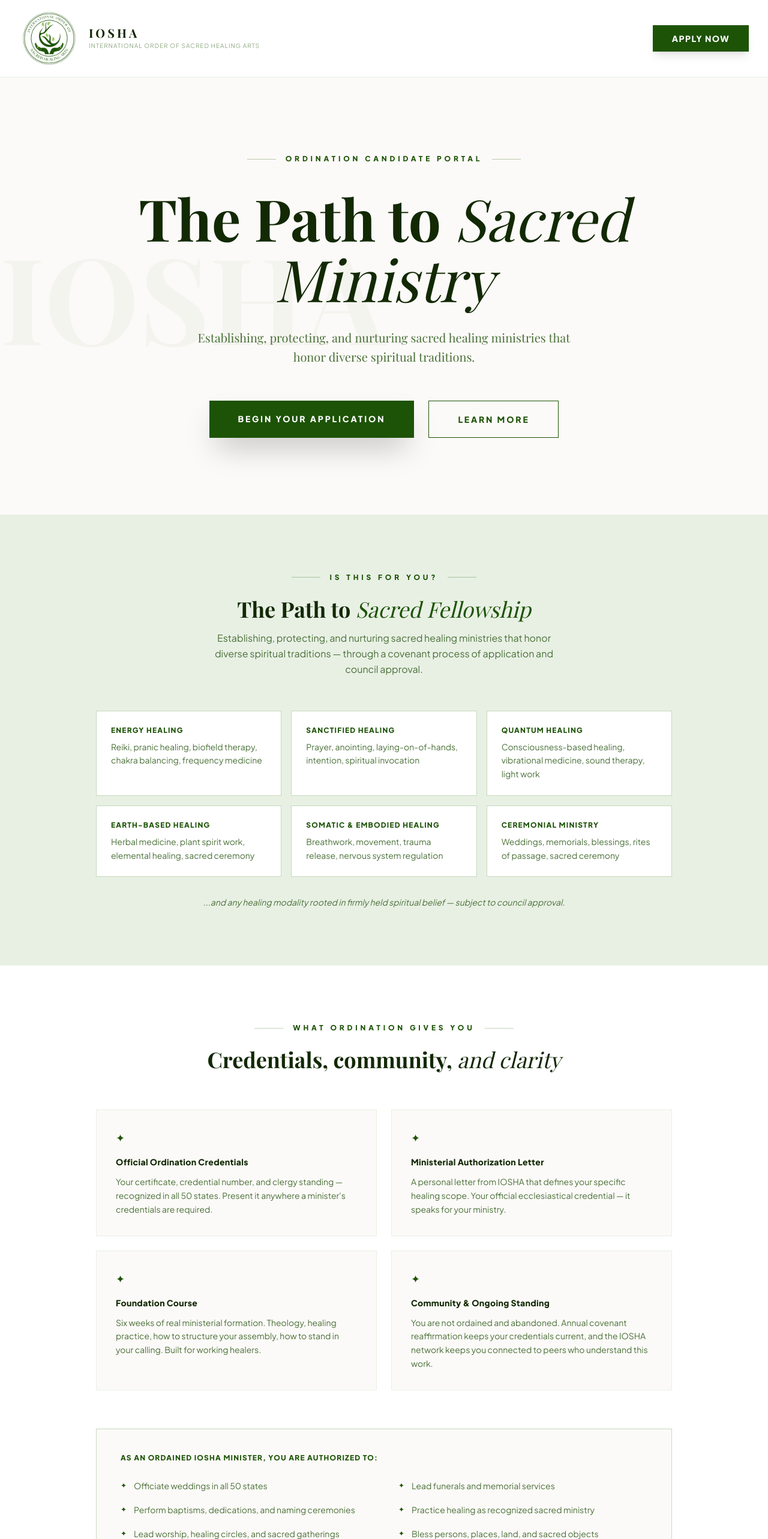
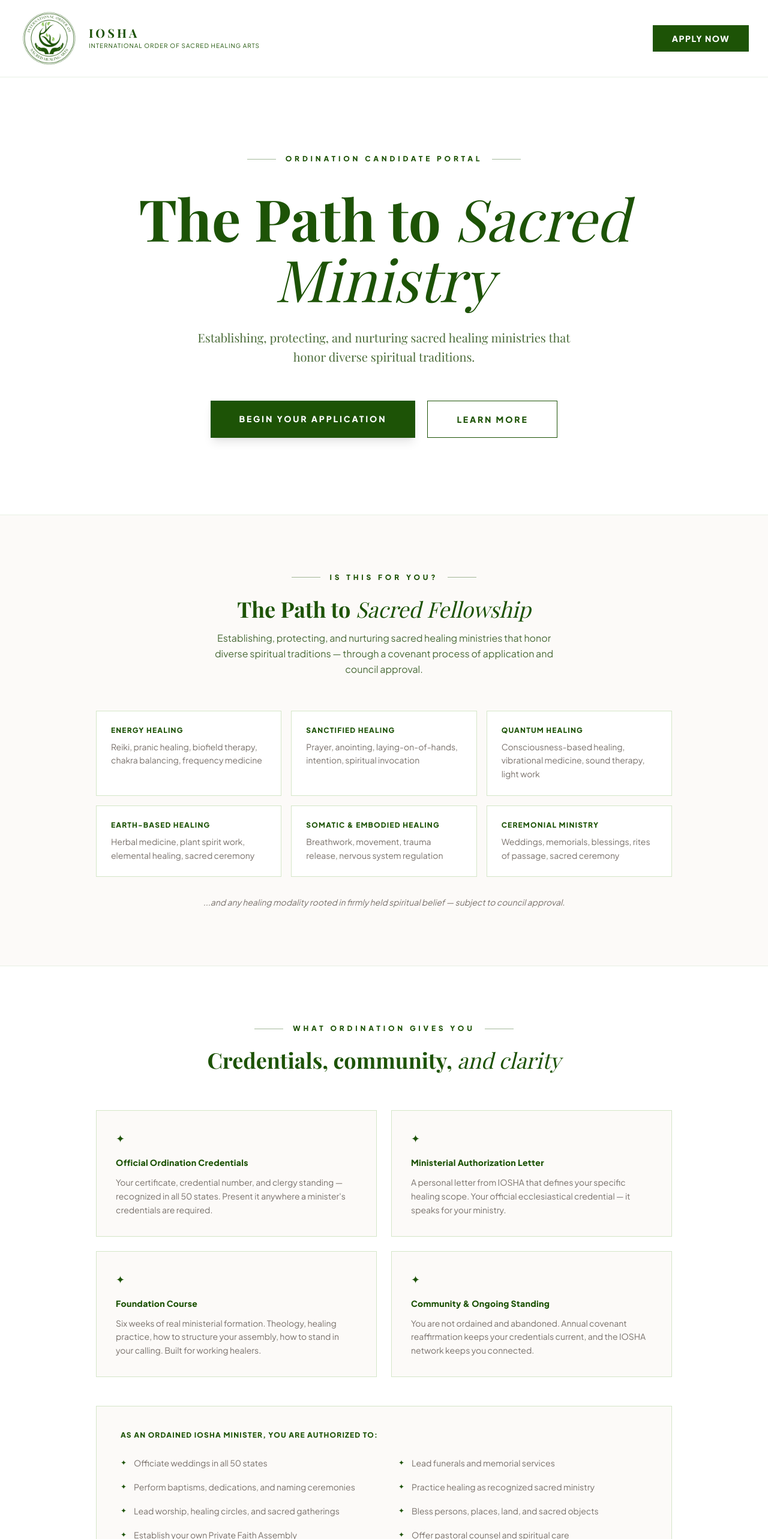
Before and after one commit to iosha2025/iosha-main-site, a Next.js app: page / in a window 1280 px wide. Shown: the top 2566 px of the page at 60% size. Built offline with nearby package versions, Linux system fonts and the light colour scheme.

Commit message:
No black: all headings and text in forest green #1d5306, body in warm stone

```diff
--- a/app/page.tsx
+++ b/app/page.tsx
@@ -10,23 +10,25 @@ const HEALING_ARTS = [
   { title: 'Ceremonial Ministry', description: 'Weddings, memorials, blessings, rites of passage, sacred ceremony' },
 ]
 
+const G = '#1d5306'   // brand green — all accents and headings
+
 export default function HomePage() {
   return (
-    <div style={{ fontFamily: 'var(--font-jakarta)' }} className="min-h-screen bg-[#FCFAF8]">
+    <div style={{ fontFamily: 'var(--font-jakarta)', backgroundColor: '#FCFAF8' }} className="min-h-screen">
 
       {/* Nav */}
-      <nav className="bg-white border-b border-[#e8f0e4] sticky top-0 z-50">
+      <nav style={{ backgroundColor: 'white', borderBottom: '1px solid #e8f0e4' }} className="sticky top-0 z-50">
         <div className="max-w-7xl mx-auto px-4 sm:px-6 lg:px-8">
-          <div className="flex justify-between h-32 items-center">
+          <div className="flex justify-between items-center h-32">
             <div className="flex items-center gap-4">
               <Image src="/iosha-logo.png" alt="IOSHA" width={100} height={100} className="object-contain" />
-              <div className="flex flex-col">
-                <span className="text-xl font-bold tracking-[0.2em] leading-none" style={{ fontFamily: 'var(--font-playfair)', color: '#122904' }}>IOSHA</span>
-                <span className="text-[10px] tracking-widest font-medium uppercase mt-1" style={{ color: '#8fa882' }}>International Order of Sacred Healing Arts</span>
+              <div>
+                <div className="text-xl font-bold tracking-[0.2em] leading-none" style={{ fontFamily: 'var(--font-playfair)', color: G }}>IOSHA</div>
+                <div className="text-[10px] tracking-widest uppercase mt-1" style={{ color: G }}>International Order of Sacred Healing Arts</div>
               </div>
             </div>
             <Link href="https://elder-portal.vercel.app/application/welcome"
-              className="btn-forest px-8 py-3 text-sm font-bold tracking-widest uppercase shadow-lg">
+              className="btn-forest px-8 py-3 text-sm font-bold tracking-widest uppercase shadow">
               Apply Now
             </Link>
           </div>
@@ -34,97 +36,89 @@ export default function HomePage() {
       </nav>
 
       {/* Hero */}
-      <section className="relative bg-[#FCFAF8] py-32 overflow-hidden border-b border-[#e8f0e4]">
-        <div className="max-w-7xl mx-auto px-4 sm:px-6 lg:px-8 relative z-10">
-          <div className="flex flex-col items-center text-center">
-            <div className="flex items-center gap-4 mb-10">
-              <div className="h-[1px] w-12" style={{ backgroundColor: '#1d5306', opacity: 0.3 }}></div>
-              <span className="text-xs font-bold uppercase tracking-[0.4em]" style={{ color: '#1d5306' }}>Ordination Candidate Portal</span>
-              <div className="h-[1px] w-12" style={{ backgroundColor: '#1d5306', opacity: 0.3 }}></div>
+      <section className="py-32" style={{ backgroundColor: 'white', borderBottom: '1px solid #e8f0e4' }}>
+        <div className="max-w-5xl mx-auto px-4 sm:px-6 lg:px-8 text-center">
+          <div className="flex items-center justify-center gap-4 mb-10">
+            <div className="h-px w-12" style={{ backgroundColor: G, opacity: 0.4 }}></div>
+            <span className="text-xs font-bold uppercase tracking-[0.4em]" style={{ color: G }}>Ordination Candidate Portal</span>
+            <div className="h-px w-12" style={{ backgroundColor: G, opacity: 0.4 }}></div>
           </div>
-            <h1 className="text-6xl md:text-8xl font-bold mb-8 max-w-5xl leading-[1.05]" style={{ fontFamily: 'var(--font-playfair)', color: '#122904' }}>
-              The Path to <span className="italic font-light">Sacred Ministry</span>
+          <h1 className="text-6xl md:text-8xl font-bold mb-8 leading-[1.05]" style={{ fontFamily: 'var(--font-playfair)', color: G }}>
+            The Path to <span className="italic font-light" style={{ color: G }}>Sacred Ministry</span>
           </h1>
-            <p className="text-xl mb-14 leading-relaxed max-w-2xl" style={{ fontFamily: 'var(--font-playfair)', color: '#4a7038' }}>
+          <p className="text-xl mb-14 leading-relaxed max-w-2xl mx-auto" style={{ fontFamily: 'var(--font-playfair)', color: '#4a6b38' }}>
             Establishing, protecting, and nurturing sacred healing ministries that honor diverse spiritual traditions.
           </p>
-            <div className="flex flex-col sm:flex-row gap-6">
+          <div className="flex flex-col sm:flex-row gap-5 justify-center">
             <Link href="https://elder-portal.vercel.app/application/welcome"
-                className="px-12 py-5 font-bold text-sm tracking-[0.2em] uppercase transition-all shadow-2xl text-white"
-                style={{ backgroundColor: '#1d5306' }}>
+              className="btn-forest px-12 py-5 font-bold text-sm tracking-[0.2em] uppercase shadow-lg">
               Begin Your Application
             </Link>
-              <a href="#who"
-                className="px-12 py-5 font-bold text-sm tracking-[0.2em] uppercase transition-all border"
-                style={{ borderColor: '#1d5306', color: '#1d5306', backgroundColor: 'transparent' }}>
+            <a href="#who" className="px-12 py-5 font-bold text-sm tracking-[0.2em] uppercase border"
+              style={{ borderColor: G, color: G, backgroundColor: 'transparent' }}>
               Learn More
             </a>
           </div>
         </div>
-        </div>
-        <div className="absolute top-1/2 left-0 -translate-y-1/2 opacity-[0.03] pointer-events-none select-none">
-          <div className="text-[200px] font-bold leading-none" style={{ fontFamily: 'var(--font-playfair)', color: '#1d5306' }}>IOSHA</div>
-        </div>
       </section>
 
       {/* Who it's for */}
-      <section id="who" className="py-24" style={{ backgroundColor: '#e8f0e4' }}>
+      <section id="who" className="py-24" style={{ backgroundColor: '#FCFAF8', borderBottom: '1px solid #e8f0e4' }}>
         <div className="max-w-5xl mx-auto px-4 sm:px-6 lg:px-8 text-center">
           <div className="flex items-center justify-center gap-4 mb-6">
-            <div className="h-[1px] w-12" style={{ backgroundColor: '#1d5306', opacity: 0.3 }}></div>
-            <span className="text-xs font-bold uppercase tracking-[0.4em]" style={{ color: '#1d5306' }}>Is This for You?</span>
-            <div className="h-[1px] w-12" style={{ backgroundColor: '#1d5306', opacity: 0.3 }}></div>
+            <div className="h-px w-12" style={{ backgroundColor: G, opacity: 0.4 }}></div>
+            <span className="text-xs font-bold uppercase tracking-[0.4em]" style={{ color: G }}>Is This for You?</span>
+            <div className="h-px w-12" style={{ backgroundColor: G, opacity: 0.4 }}></div>
           </div>
-          <h2 className="text-4xl font-bold mb-4" style={{ fontFamily: 'var(--font-playfair)', color: '#122904' }}>
-            The Path to <span className="italic font-light" style={{ color: '#1d5306' }}>Sacred Fellowship</span>
+          <h2 className="text-4xl font-bold mb-4" style={{ fontFamily: 'var(--font-playfair)', color: G }}>
+            The Path to <span className="italic font-light" style={{ color: G }}>Sacred Fellowship</span>
           </h2>
-          <p className="max-w-xl mx-auto mb-14 leading-relaxed" style={{ color: '#4a7038' }}>
+          <p className="max-w-xl mx-auto mb-14 leading-relaxed" style={{ color: '#4a6b38' }}>
             Establishing, protecting, and nurturing sacred healing ministries that honor diverse spiritual traditions — through a covenant process of application and council approval.
           </p>
           <div className="grid md:grid-cols-2 lg:grid-cols-3 gap-4 text-left">
             {HEALING_ARTS.map((art) => (
-              <div key={art.title} className="p-6 border bg-white" style={{ borderColor: '#c4d9bb' }}>
-                <h3 className="font-bold uppercase text-xs tracking-widest mb-2" style={{ color: '#1d5306' }}>{art.title}</h3>
-                <p className="text-sm leading-relaxed" style={{ color: '#4a7038' }}>{art.description}</p>
+              <div key={art.title} className="p-6 bg-white" style={{ border: `1px solid #d4e6c8` }}>
+                <h3 className="font-bold uppercase text-xs tracking-widest mb-2" style={{ color: G }}>{art.title}</h3>
+                <p className="text-sm leading-relaxed text-stone-500">{art.description}</p>
               </div>
             ))}
           </div>
-          <p className="text-sm italic mt-8" style={{ color: '#4a7038' }}>...and any healing modality rooted in firmly held spiritual belief — subject to council approval.</p>
+          <p className="text-sm italic mt-8 text-stone-500">...and any healing modality rooted in firmly held spiritual belief — subject to council approval.</p>
         </div>
       </section>
 
       {/* What you get */}
-      <section className="py-24 bg-white border-b border-[#e8f0e4]">
+      <section className="py-24 bg-white" style={{ borderBottom: '1px solid #e8f0e4' }}>
         <div className="max-w-5xl mx-auto px-4 sm:px-6 lg:px-8">
           <div className="text-center mb-16">
             <div className="flex items-center justify-center gap-4 mb-6">
-              <div className="h-[1px] w-12" style={{ backgroundColor: '#1d5306', opacity: 0.25 }}></div>
-              <span className="text-xs font-bold uppercase tracking-[0.4em]" style={{ color: '#1d5306' }}>What Ordination Gives You</span>
-              <div className="h-[1px] w-12" style={{ backgroundColor: '#1d5306', opacity: 0.25 }}></div>
+              <div className="h-px w-12" style={{ backgroundColor: G, opacity: 0.4 }}></div>
+              <span className="text-xs font-bold uppercase tracking-[0.4em]" style={{ color: G }}>What Ordination Gives You</span>
+              <div className="h-px w-12" style={{ backgroundColor: G, opacity: 0.4 }}></div>
             </div>
-            <h2 className="text-4xl font-bold mb-4" style={{ fontFamily: 'var(--font-playfair)', color: '#122904' }}>
+            <h2 className="text-4xl font-bold" style={{ fontFamily: 'var(--font-playfair)', color: G }}>
               Credentials, community, <span className="italic font-light">and clarity</span>
             </h2>
           </div>
 
-          <div className="grid md:grid-cols-2 gap-6 mb-16">
+          <div className="grid md:grid-cols-2 gap-6 mb-12">
             {[
               { title: 'Official Ordination Credentials', body: 'Your certificate, credential number, and clergy standing — recognized in all 50 states. Present it anywhere a minister\'s credentials are required.' },
               { title: 'Ministerial Authorization Letter', body: 'A personal letter from IOSHA that defines your specific healing scope. Your official ecclesiastical credential — it speaks for your ministry.' },
               { title: 'Foundation Course', body: 'Six weeks of real ministerial formation. Theology, healing practice, how to structure your assembly, how to stand in your calling. Built for working healers.' },
-              { title: 'Community & Ongoing Standing', body: 'You are not ordained and abandoned. Annual covenant reaffirmation keeps your credentials current, and the IOSHA network keeps you connected to peers who understand this work.' },
+              { title: 'Community & Ongoing Standing', body: 'You are not ordained and abandoned. Annual covenant reaffirmation keeps your credentials current, and the IOSHA network keeps you connected.' },
             ].map((item) => (
-              <div key={item.title} className="p-8 border" style={{ backgroundColor: '#FCFAF8', borderColor: '#e8f0e4' }}>
-                <span className="text-lg mb-4 block" style={{ color: '#1d5306' }}>✦</span>
-                <h3 className="font-bold mb-3 text-sm tracking-wide" style={{ color: '#122904' }}>{item.title}</h3>
-                <p className="text-sm leading-relaxed" style={{ color: '#4a7038' }}>{item.body}</p>
+              <div key={item.title} className="p-8" style={{ backgroundColor: '#FCFAF8', border: '1px solid #d4e6c8' }}>
+                <span className="text-lg mb-4 block" style={{ color: G }}>✦</span>
+                <h3 className="font-bold mb-3 text-sm tracking-wide" style={{ color: G }}>{item.title}</h3>
+                <p className="text-sm leading-relaxed text-stone-500">{item.body}</p>
               </div>
             ))}
           </div>
 
-          {/* Minister rights */}
-          <div className="p-10 border" style={{ backgroundColor: '#FCFAF8', borderColor: '#c4d9bb' }}>
-            <h3 className="text-xs font-bold uppercase tracking-widest mb-6" style={{ color: '#1d5306' }}>As an ordained IOSHA minister, you are authorized to:</h3>
+          <div className="p-10" style={{ border: `1px solid #d4e6c8`, backgroundColor: '#FCFAF8' }}>
+            <h3 className="text-xs font-bold uppercase tracking-widest mb-6" style={{ color: G }}>As an ordained IOSHA minister, you are authorized to:</h3>
             <div className="grid md:grid-cols-2 gap-x-12 gap-y-3">
               {[
                 'Officiate weddings in all 50 states',
@@ -140,8 +134,8 @@ export default function HomePage() {
                 'Claim clergy tax standing as an actively serving minister',
               ].map((right) => (
                 <div key={right} className="flex items-start gap-3 py-1">
-                  <span className="mt-0.5 text-xs" style={{ color: '#1d5306' }}>✦</span>
-                  <span className="text-sm" style={{ color: '#4a7038' }}>{right}</span>
+                  <span className="mt-0.5 text-xs" style={{ color: G }}>✦</span>
+                  <span className="text-sm text-stone-500">{right}</span>
                 </div>
               ))}
             </div>
@@ -150,11 +144,11 @@ export default function HomePage() {
       </section>
 
       {/* How It Works */}
-      <section className="py-32 bg-white border-t border-[#e8f0e4]">
+      <section className="py-32" style={{ backgroundColor: '#FCFAF8', borderBottom: '1px solid #e8f0e4' }}>
         <div className="max-w-7xl mx-auto px-4 sm:px-6 lg:px-8">
           <div className="text-center mb-20">
-            <span className="text-xs font-bold uppercase tracking-[0.4em] mb-4 block" style={{ color: '#1d5306' }}>The Process</span>
-            <h2 className="text-5xl font-bold" style={{ fontFamily: 'var(--font-playfair)', color: '#122904' }}>
+            <span className="text-xs font-bold uppercase tracking-[0.4em] mb-4 block" style={{ color: G }}>The Process</span>
+            <h2 className="text-5xl font-bold" style={{ fontFamily: 'var(--font-playfair)', color: G }}>
               How It <span className="italic font-light">Works</span>
             </h2>
           </div>
@@ -166,8 +160,8 @@ export default function HomePage() {
             ].map((item) => (
               <div key={item.n} className="text-center">
                 <span className="text-6xl font-bold mb-6 block italic" style={{ fontFamily: 'var(--font-playfair)', color: '#c4d9bb' }}>{item.n}</span>
-                <h3 className="text-2xl font-bold mb-4 uppercase tracking-widest" style={{ fontFamily: 'var(--font-playfair)', color: '#122904' }}>{item.title}</h3>
-                <p className="leading-relaxed" style={{ color: '#4a7038' }}>{item.body}</p>
+                <h3 className="text-2xl font-bold mb-4 uppercase tracking-widest" style={{ fontFamily: 'var(--font-playfair)', color: G }}>{item.title}</h3>
+                <p className="leading-relaxed text-stone-500">{item.body}</p>
               </div>
             ))}
           </div>
@@ -175,7 +169,7 @@ export default function HomePage() {
       </section>
 
       {/* CTA */}
-      <section className="py-28" style={{ backgroundColor: '#1d5306' }}>
+      <section className="py-28" style={{ backgroundColor: G }}>
         <div className="max-w-3xl mx-auto px-4 sm:px-6 lg:px-8 text-center">
           <h2 className="text-5xl font-bold text-white mb-6" style={{ fontFamily: 'var(--font-playfair)' }}>
             You don&apos;t have to<br /><span className="italic font-light">do this alone.</span>
@@ -184,34 +178,34 @@ export default function HomePage() {
             Many of us have been doing this work for years without standing, without community, without anyone who truly gets it. That ends here.
           </p>
           <Link href="https://elder-portal.vercel.app/application/welcome"
-            className="px-14 py-5 text-sm font-bold tracking-widest uppercase transition-all shadow-lg inline-block"
-            style={{ backgroundColor: 'white', color: '#1d5306' }}>
+            className="px-14 py-5 text-sm font-bold tracking-widest uppercase shadow-lg inline-block"
+            style={{ backgroundColor: 'white', color: G }}>
             Apply for Ordination
           </Link>
-          <p className="text-sm mt-5" style={{ color: '#8fa882' }}>Applications personally reviewed by the Elders Council</p>
+          <p className="text-sm mt-5" style={{ color: '#c4d9bb' }}>Applications personally reviewed by the Elders Council</p>
         </div>
       </section>
 
       {/* Footer */}
-      <footer className="py-12 bg-white border-t" style={{ borderColor: '#c4d9bb' }}>
+      <footer className="py-12 bg-white" style={{ borderTop: '1px solid #e8f0e4' }}>
         <div className="max-w-7xl mx-auto px-4 sm:px-6 lg:px-8">
           <div className="flex flex-col md:flex-row justify-between items-center gap-8 mb-8">
             <div className="flex items-center gap-4">
-              <Image src="/iosha-logo.png" alt="IOSHA" width={120} height={120} className="object-contain" />
+              <Image src="/iosha-logo.png" alt="IOSHA" width={100} height={100} className="object-contain" />
               <div>
-                <div className="font-bold tracking-[0.2em] text-sm" style={{ fontFamily: 'var(--font-playfair)', color: '#122904' }}>IOSHA</div>
-                <div className="text-[9px] tracking-widest uppercase mt-1" style={{ color: '#8fa882' }}>International Order of Sacred Healing Arts</div>
+                <div className="font-bold tracking-[0.2em] text-sm" style={{ fontFamily: 'var(--font-playfair)', color: G }}>IOSHA</div>
+                <div className="text-[9px] tracking-widest uppercase mt-1" style={{ color: G }}>International Order of Sacred Healing Arts</div>
               </div>
             </div>
             <div className="flex gap-8 text-sm">
-              <Link href="https://ministerportal.vercel.app" className="transition-colors" style={{ color: '#4a7038' }}>Minister Portal</Link>
-              <Link href="https://elder-portal.vercel.app" className="transition-colors" style={{ color: '#4a7038' }}>Elder Portal</Link>
-              <Link href="https://elder-portal.vercel.app/application/welcome" className="font-semibold" style={{ color: '#1d5306' }}>Apply</Link>
+              <Link href="https://ministerportal.vercel.app" className="text-stone-500 hover:text-stone-500">Minister Portal</Link>
+              <Link href="https://elder-portal.vercel.app" className="text-stone-500 hover:text-stone-500">Elder Portal</Link>
+              <Link href="https://elder-portal.vercel.app/application/welcome" className="font-semibold" style={{ color: G }}>Apply</Link>
             </div>
           </div>
           <div className="pt-6 flex flex-col md:flex-row justify-between items-center gap-2" style={{ borderTop: '1px solid #e8f0e4' }}>
-            <p className="text-xs" style={{ color: '#8fa882' }}>© 2025–2026 IOSHA — International Order of Sacred Healing Arts. All rights reserved.</p>
-            <p className="text-xs" style={{ color: '#8fa882' }}>A 508(c)(1)(A) Faith-Based Organization</p>
+            <p className="text-xs text-stone-400">© 2025–2026 IOSHA — International Order of Sacred Healing Arts. All rights reserved.</p>
+            <p className="text-xs text-stone-400">A 508(c)(1)(A) Faith-Based Organization</p>
           </div>
         </div>
       </footer>
```
Lines whose indentation alone changed are shown as unchanged.
